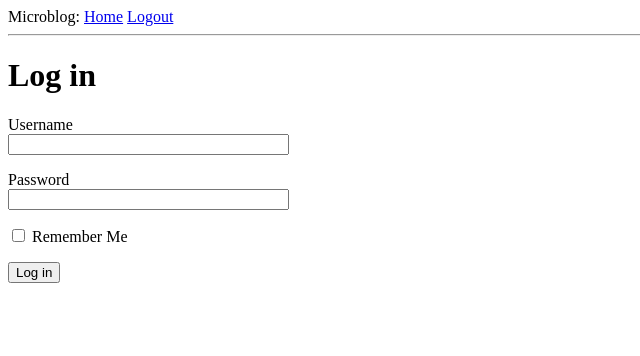
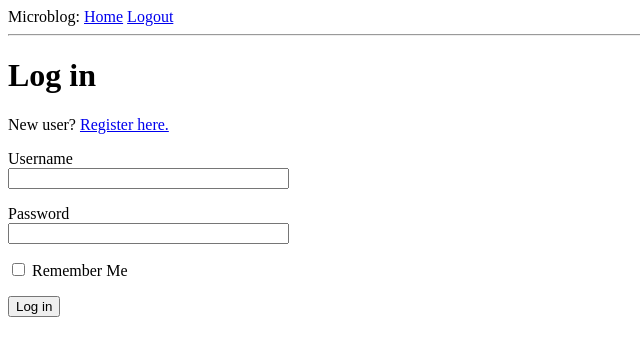
Before and after one commit to gazijarin/Microblog, a Flask app: template app/templates/login.html in a window 1280 px wide. Shown: the top 356 px of the page, without its empty margins (0-640 px from the left). Run offline with Flask 2, Linux system fonts and the light colour scheme; the template is opened without the code that fills it: values that come from a table or form of the project are taken from there, others are empty.

Commit message:
Url to register form added

```diff
--- a/app/templates/login.html
+++ b/app/templates/login.html
@@ -4,6 +4,7 @@
     <h1>Log in</h1>
     <form action="" method="post" novalidate>
         {{ form.hidden_tag() }}
+         <p>New user? <a href="{{ url_for('register') }}">Register here.</a></p>
          <p>
             {{ form.username.label }}<br>
             {{ form.username(size=32) }}
```
